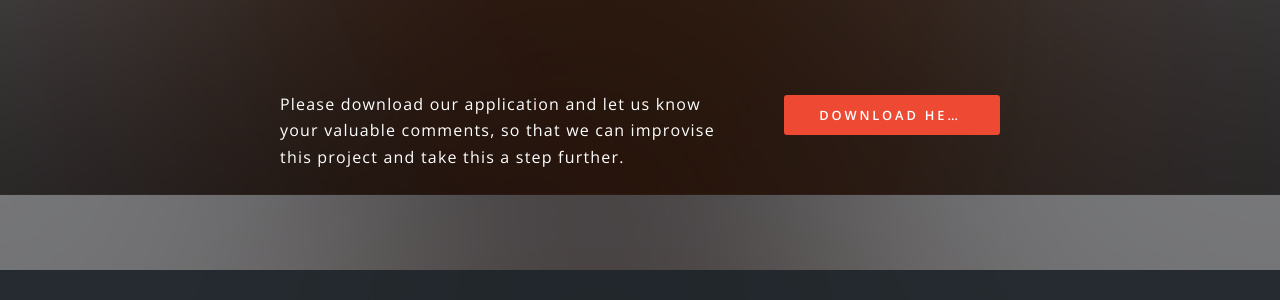
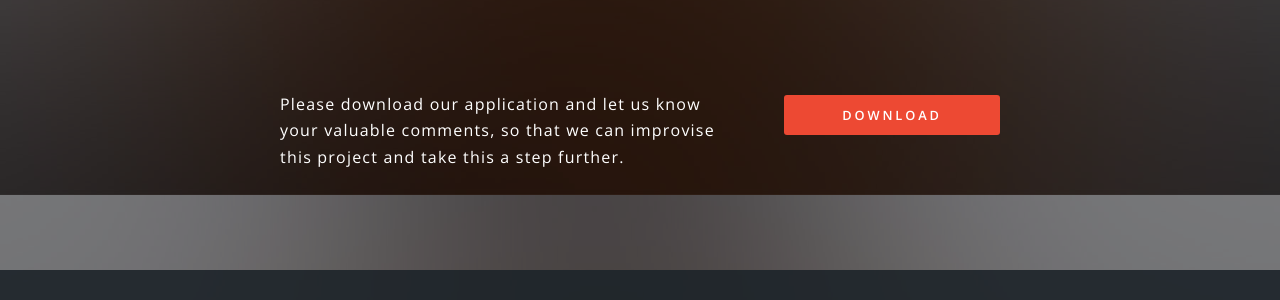
Before and after one commit to DBSE-teaching/isee2019-Sky-Net, a Jekyll site: the page built from docs/index.html, in a window 1280 px wide and 900 px high, scrolled down 3094 px. Shown: the part 352-652 px from the top of the window. Built offline with Jekyll 4.4.1, drawn with Linux system fonts in a browser that asks for light colours.

Commit message:
Update index.html

```diff
--- a/docs/index.html
+++ b/docs/index.html
@@ -57,21 +57,21 @@
 							<ul class="features">
 								<li class="icon fa-paper-plane-o">
 									<h3>Saving Money</h3>
-									<p>The aspect of saving one’s money is applicable to people from all walks of life;from students to office going professionals.Considering money to be a resource,every resource tend to get depleted over a period of time.Here we try to work towards such a problem statement.
+									<p text-align:justify>The aspect of saving one’s money is applicable to people from all walks of life;from students to office going professionals.Considering money to be a resource,every resource tend to get depleted over a period of time.Here we try to work towards such a problem statement.
 </p>
 								</li>
 								<li class="icon fa-laptop">
 									<h3>Visualise The Inflow and Outflow of Money</h3>
-									<p>Saving the expense and income just solves one part of the problem statement.To get an in depth understanding of the monetary flow graphs with various filters such as date,categories,mode of payment is necessary.
+									<p text-align:justify>Saving the expense and income just solves one part of the problem statement.To get an in depth understanding of the monetary flow graphs with various filters such as date,categories,mode of payment is necessary.
 </p>
 								</li>
 								<li class="icon fa-code">
 									<h3>Working in Harmony</h3>
-									<p>To work as a team and sharing the tasks among ourselves is one of the main objectives of our team members.Active Coordination of team members leads to a smooth completion of the project </p>
+									<p text-align:justify>To work as a team and sharing the tasks among ourselves is one of the main objectives of our team members.Active Coordination of team members leads to a smooth completion of the project </p>
 								</li>
 								<li class="icon fa-headphones">
 									<h3>Meeting User Requirements</h3>
-									<p>Developing the application corresponding to the user requirements is very necessary to obtain their satisfaction and further inputs.So this stands as a the main motto over which our project is built on.</p>
+									<p text-align:justify>Developing the application corresponding to the user requirements is very necessary to obtain their satisfaction and further inputs.So this stands as a the main motto over which our project is built on.</p>
 								</li>
 							</ul>
 						</div>
@@ -81,10 +81,10 @@
 					<section id="cta" class="wrapper style4">
 						<div class="inner">
 							<header>
-								<p>Please download our application and let us know your valuable comments, so that we can improvise this project and take this a step further.</p>
+								<p text-align:justify>Please download our application and let us know your valuable comments, so that we can improvise this project and take this a step further.</p>
 							</header>
 							<ul class="actions vertical">
-								<li><a href="#" class="button fit special">Download Here</a></li>
+								<li><a href="#" class="button fit special">Download</a></li>
 							</ul>
 						</div>
 					</section>
```
